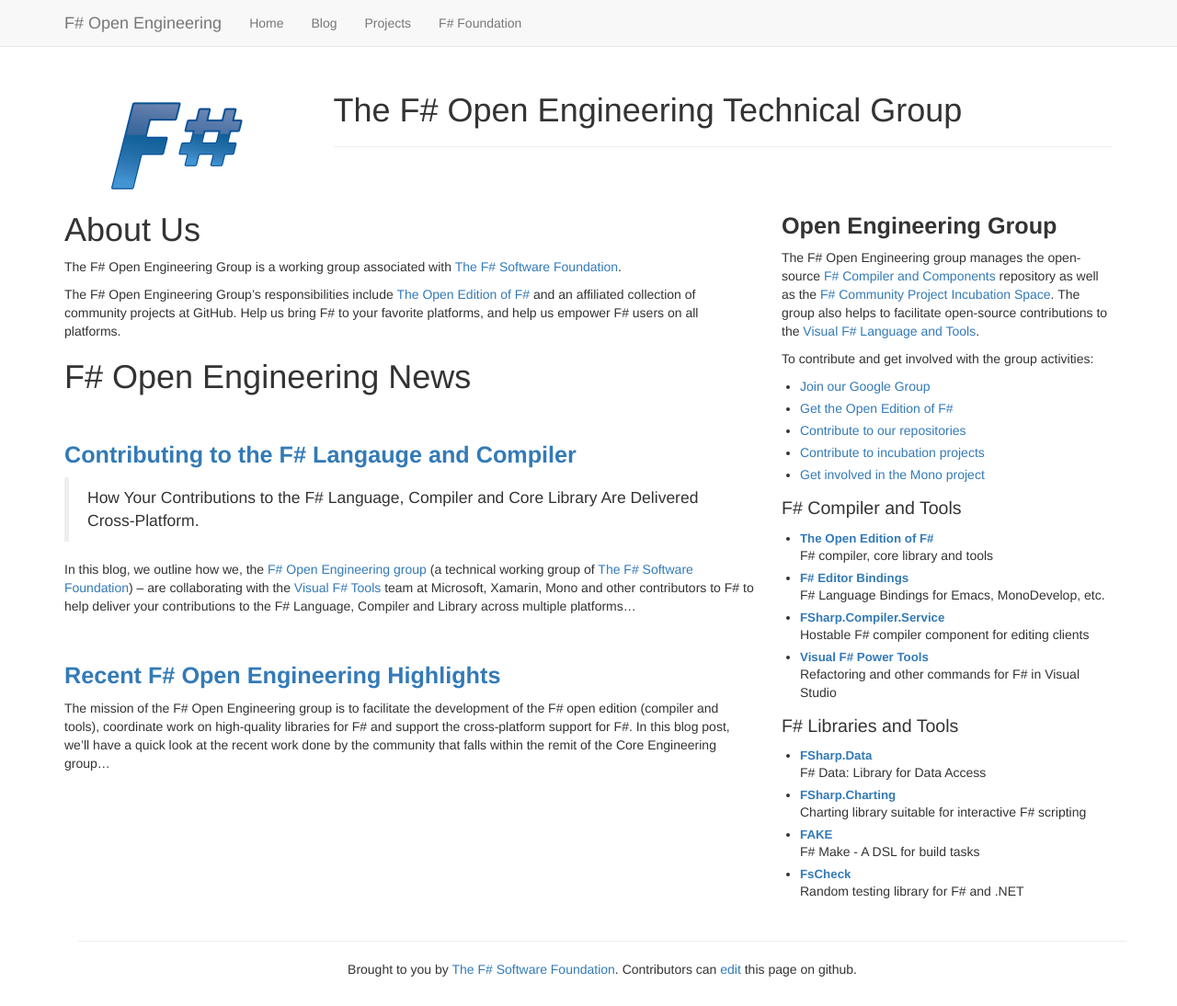
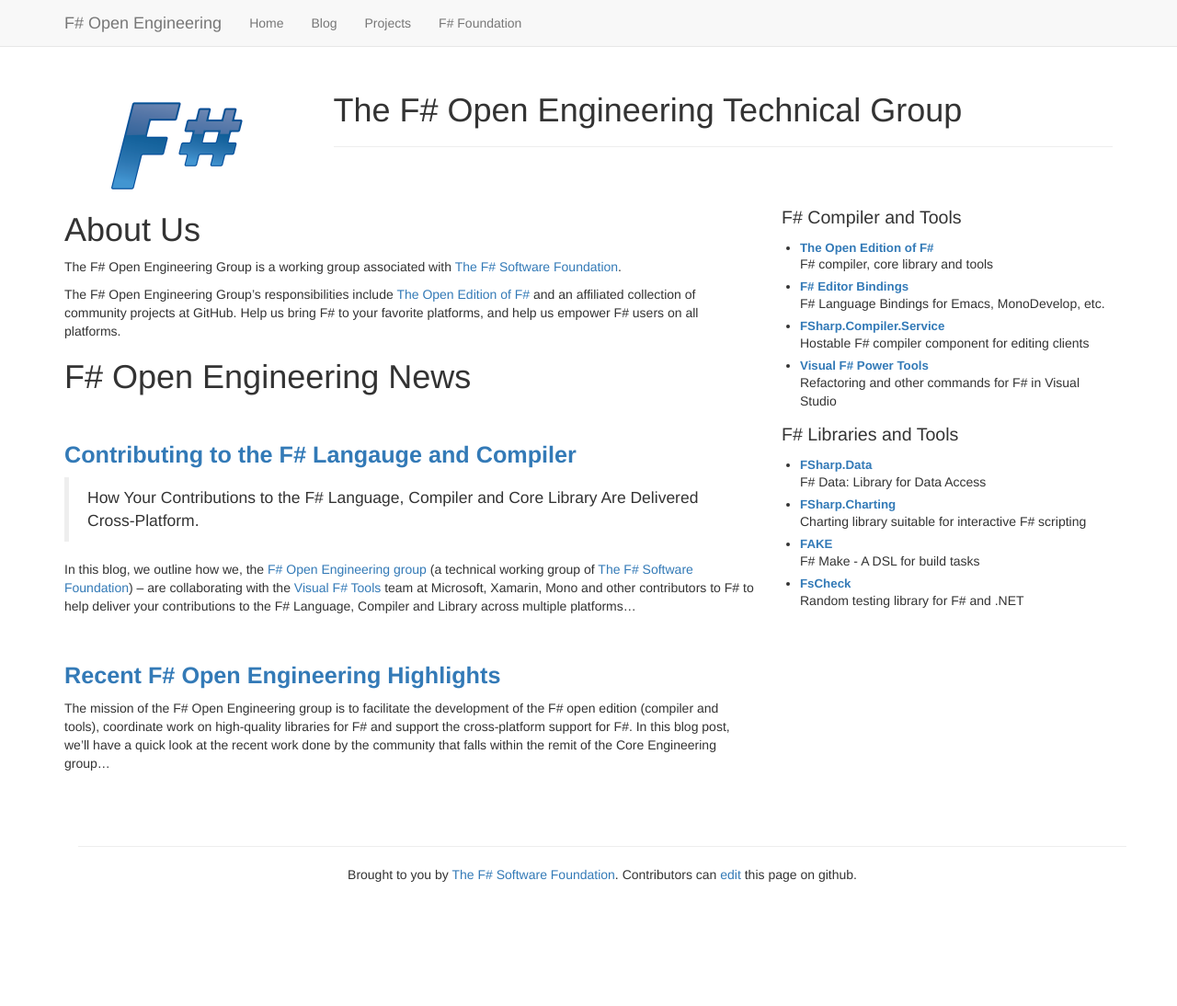
Before and after one commit to fsharp/fsharp.github.io, a Jekyll site: the page built from index.md, in a window 1280 px wide and 1094 px high. Shown: the whole window at 92% size. Built offline with Jekyll 4.4.1, drawn with Linux system fonts in a browser that asks for light colours; nearby versions of some CDN libraries; some web fonts are replaced.

Commit message:
Update default.html

```diff
--- a/_layouts/default.html
+++ b/_layouts/default.html
@@ -59,22 +59,6 @@
           </div>
 
           <div class="col-md-4" id="rightPanel">
-            <h2>Open Engineering Group</h2>
-            <p>The F# Open Engineering group manages the open-source
-              <a href="https://github.com/fsharp">F# Compiler and Components</a> repository as well
-              as the <a href="https://github.com/fsprojects/">F# Community Project Incubation Space</a>.
-              The group also helps to facilitate open-source contributions to the
-              <a href="https://visualfsharp.codeplex.com/">Visual F# Language and Tools</a>.
-            </p>
-            <p>To contribute and get involved with the group activities:</p>
-
-            <ul>
-              <li><a href="http://groups.google.com/group/fsharp-opensource">Join our Google Group</a></li>
-              <li><a href="http://fsharp.org">Get the Open Edition of F#</a></li>
-              <li><a href="http://github.com/fsharp">Contribute to our repositories</a></li>
-              <li><a href="http://github.com/fsprojects">Contribute to incubation projects</a></li>
-              <li><a href="http://mono-project.com">Get involved in the Mono project</a></li>
-            </ul>
 
             <h3>F# Compiler and Tools</h3>
             <ul>
```
